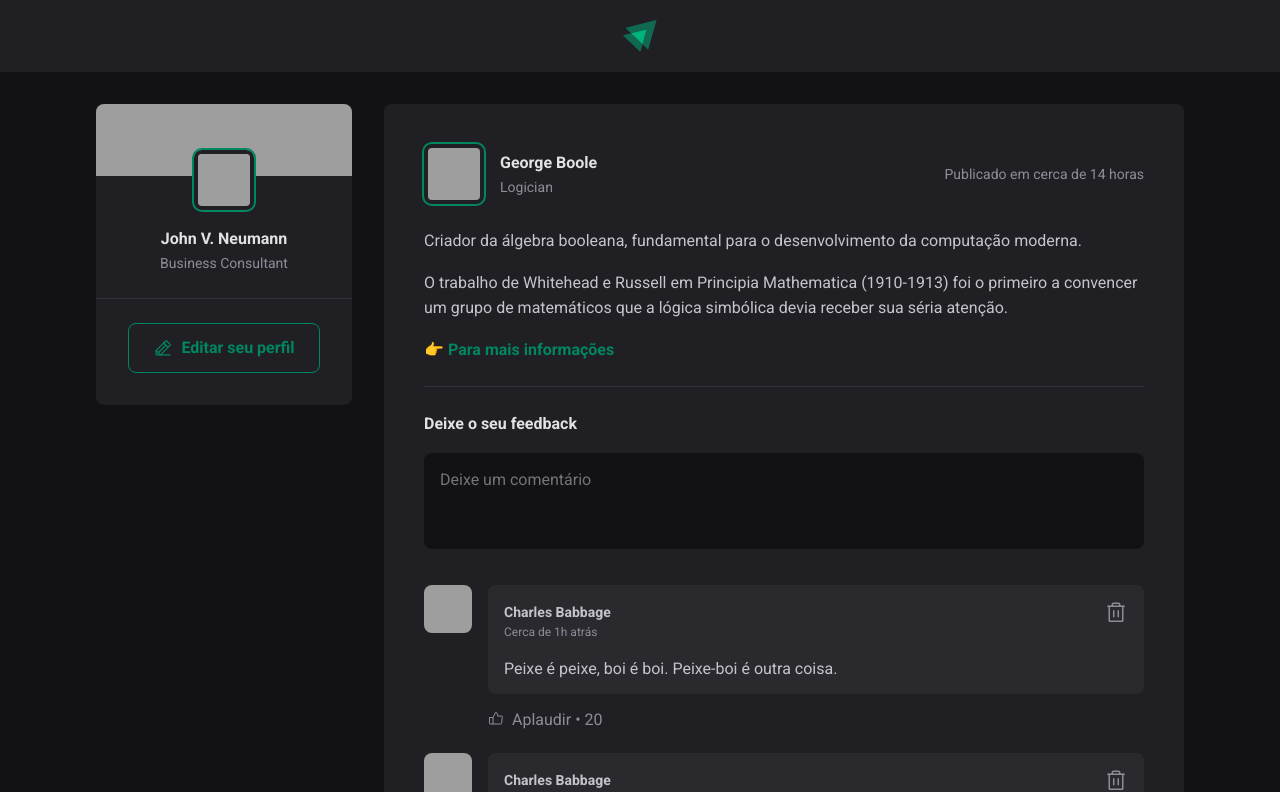
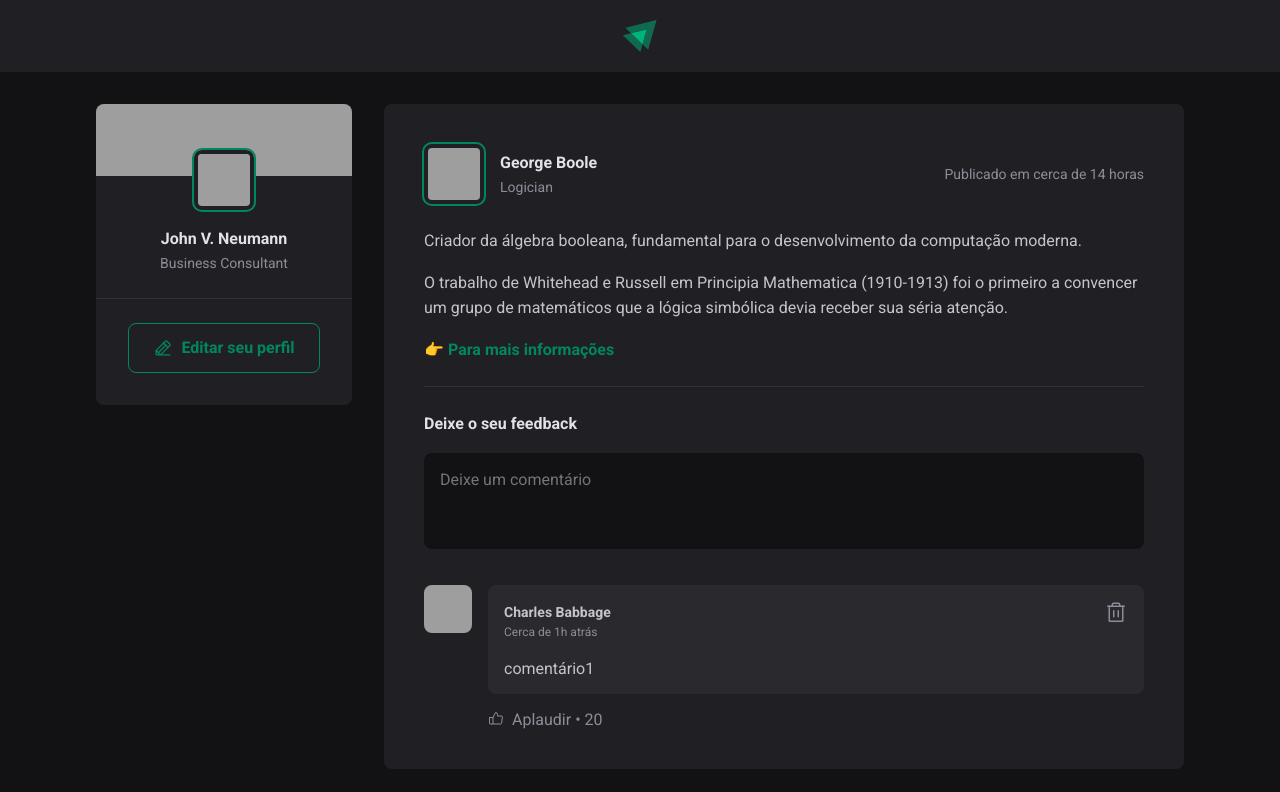
Before and after one commit to fabriciosouzza/feedapp-rocketseat, a React (Vite) app: page / in a window 1280 px wide. Shown: the top 792 px of the page. Built offline with nearby package versions, Linux system fonts and the light colour scheme; grey boxes are pictures that could not be loaded.

Commit message:
feat(comments): added delete comments feature

```diff
--- a/src/App.jsx
+++ b/src/App.jsx
@@ -50,6 +50,7 @@ export function App() {
           {posts.map(post => {
             return (
               <Post
+                key={post.id}
                 author={post.author}
                 content={post.content}
                 publishedAt={post.publishedAt}
--- a/src/components/Comment.jsx
+++ b/src/components/Comment.jsx
@@ -2,7 +2,11 @@ import { ThumbsUp, Trash } from "phosphor-react"
 import styles from "./Comment.module.css"
 import { Avatar } from "./Avatar"
 
-export function Comment() {
+export function Comment(props) {
+    function handleDeleteComment() {
+        props.onDeleteComment(props.content)
+    }
+
     return (
         <div className={styles.comment}>
             <Avatar hasBorder={false} src="https://images.unsplash.com/photo-1570481662006-a3a1374699e8?ixlib=rb-4.0.3&ixid=MnwxMjA3fDB8MHxzZWFyY2h8M3x8ZG9scGhpbnxlbnwwfHwwfHw%3D&auto=format&fit=crop&w=600&q=60"/>
@@ -15,12 +19,12 @@ export function Comment() {
                             <time title='05 de Maio às 10:02h' dateTime="2023-05-11 10:02:43">Cerca de 1h atrás</time>
                         </div>
 
-                        <button title="Deletar comentário">
+                        <button onClick={handleDeleteComment} title="Deletar comentário">
                             <Trash size={24} />
                         </button>
                     </header>
 
-                    <p>Peixe é peixe, boi é boi. Peixe-boi é outra coisa.</p>
+                    <p>{props.content}</p>
                 </div>
 
                 <footer>
--- a/src/components/Post.jsx
+++ b/src/components/Post.jsx
@@ -1,12 +1,36 @@
-import { format, formatDistanceToNow } from 'date-fns'
-import ptBR from 'date-fns/locale/pt-BR'
+import { useState } from 'react';
+import styles from './Post.module.css';
 import { Comment } from './Comment';
 import { Avatar } from './Avatar';
-import styles from './Post.module.css';
+import { format, formatDistanceToNow } from 'date-fns';
+import ptBR from 'date-fns/locale/pt-BR';
 
 export function Post (props) {
+
+    const [comments, setComments] = useState(['comentário1'])
+    const [newCommentText, setNewCommentText] = useState('')
     const publishedAtDateFormatted = format(props.publishedAt, "d 'de' LLLL 'às' HH:mm'h'", {locale: ptBR})
     const publishedDateRelativeToNow = formatDistanceToNow(props.publishedAt, {locale: ptBR, addSuffix: true})
+
+    function handleCreatNewComment() {
+        event.preventDefault()
+
+        setComments([...comments, newCommentText])
+
+        setNewCommentText('');
+
+    }
+
+    function handleNewCommentChange() {
+        setNewCommentText(event.target.value);
+    }
+
+    function deleteComment(commentToDelete) {
+        const commentsWithoutDeletedOne = comments.filter(comment => {
+            return comment != commentToDelete;
+        })
+        setComments(commentsWithoutDeletedOne);
+    }
 
     return (
         <article className={styles.post}>
@@ -30,17 +54,17 @@ export function Post (props) {
             <div className={styles.content}>
                {props.content.map(line => {
                     if (line.type == 'paragraph') {
-                        return <p>{line.content}</p>;
+                        return <p key={line.content}>{line.content}</p>;
                     } else if (line.type == 'link') {
-                            return <p><a href={line.taghref} target={line.tagtarget}>{line.content}</a></p>;
+                            return <p key={line.content}><a href={line.taghref} target={line.tagtarget}>{line.content}</a></p>;
                         }
                     }
                 )}
             </div>
 
-            <form className={styles.commentForm}>
+            <form onSubmit={handleCreatNewComment} className={styles.commentForm}>
                 <strong>Deixe o seu feedback</strong>
-                <textarea placeholder='Deixe um comentário'/>
+                <textarea name ='comment' placeholder='Deixe um comentário' onChange={handleNewCommentChange} value={newCommentText}/>
 
                 <footer>
                 <button type='submit'>Publicar</button>
@@ -48,9 +72,9 @@ export function Post (props) {
             </form>
 
             <div className={styles.commentList}>
-                <Comment />
-                <Comment />
-                <Comment />
+                {comments.map(comment => {
+                    return <Comment key={comment} content={comment} onDeleteComment={deleteComment} />
+                })}
             </div>
 
         </article>
```
